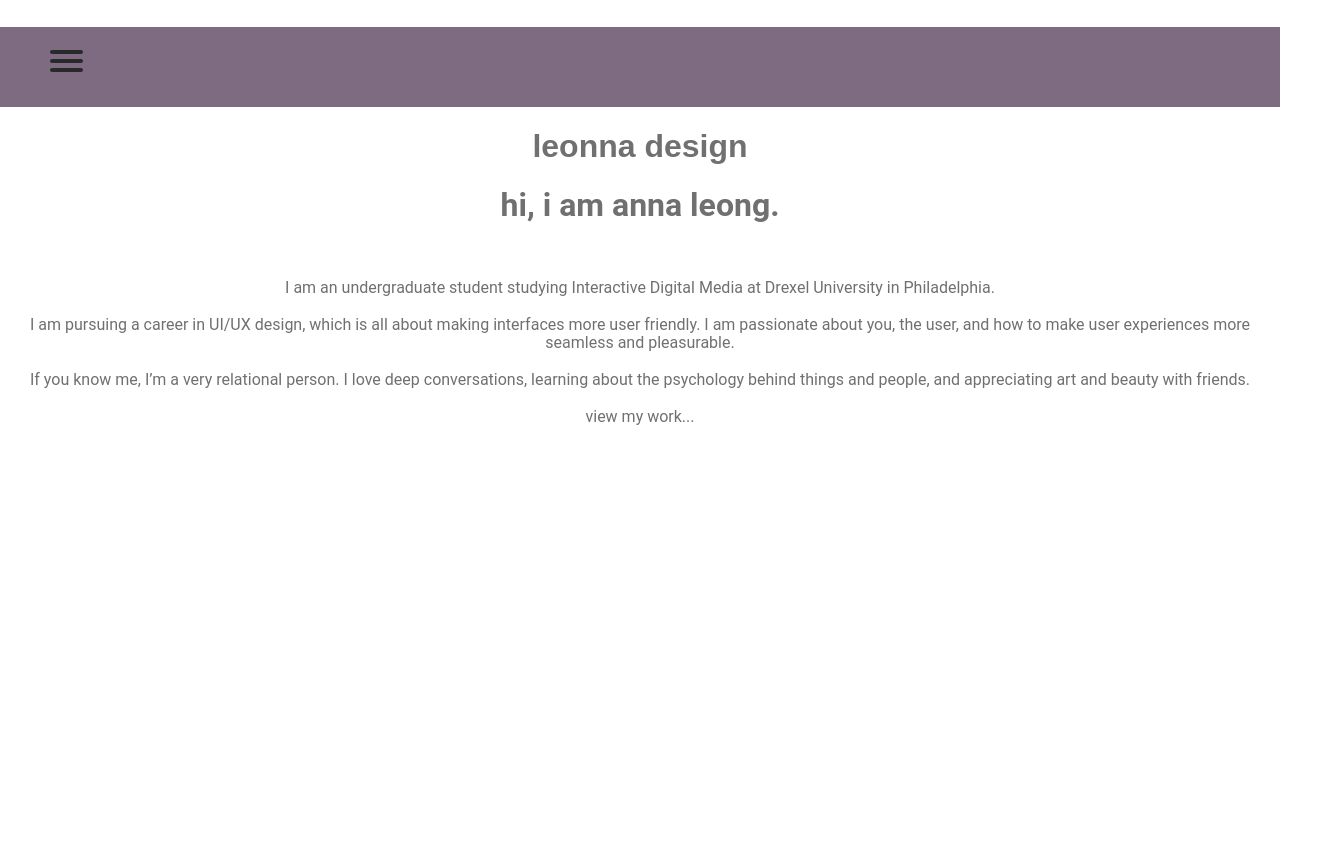
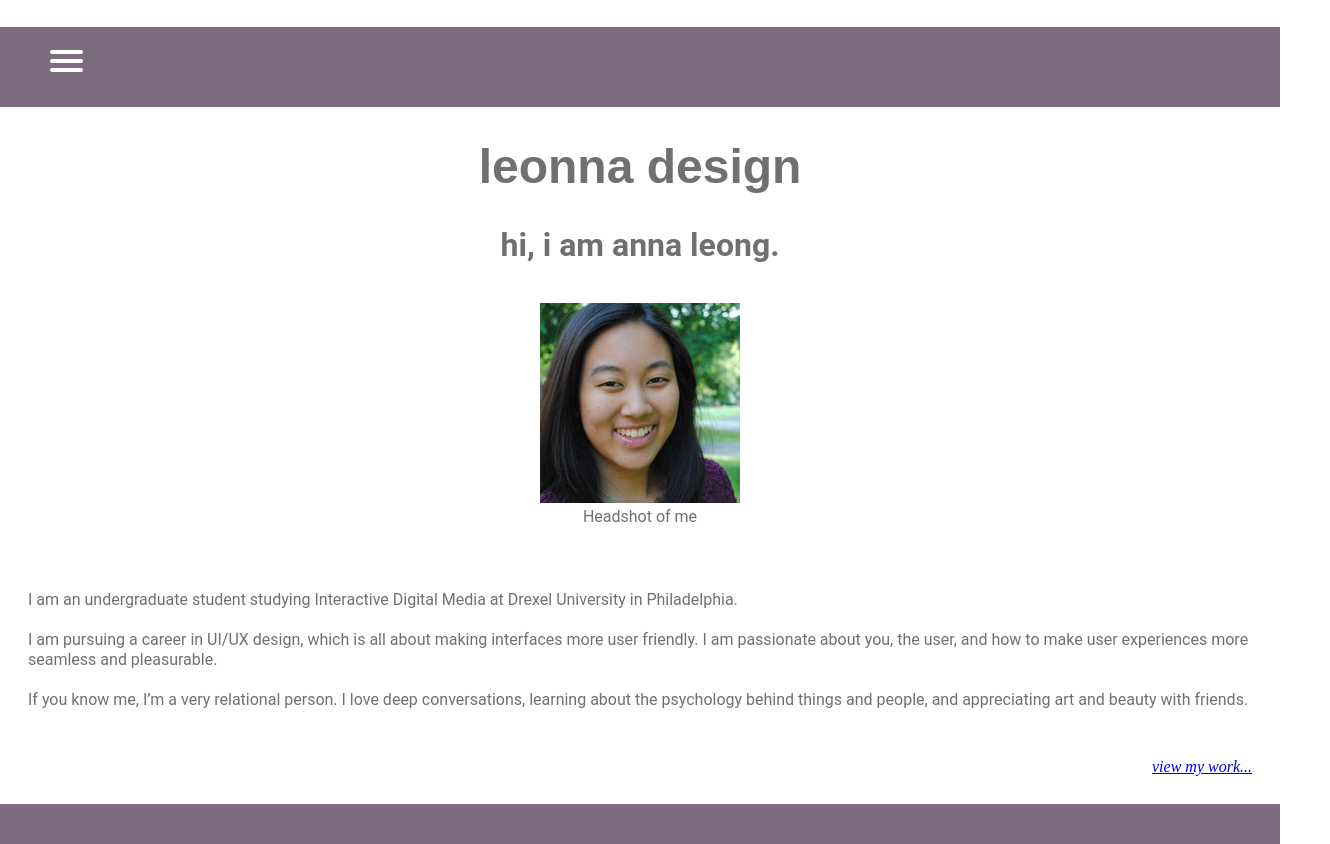
Before and after one commit to leonna26/idm222-al3376, a plain HTML site: page docs/about.html in a window 1280 px wide. Shown: the whole page, 1330 px wide, since content can reach past the window. Before the commit the page ends 800 px from the top, so only its background shows below. Drawn offline with Linux system fonts and the light colour scheme.

Commit message:
Updated pages
Contact and About page are almost done

```diff
--- a/docs/about.html
+++ b/docs/about.html
@@ -5,7 +5,6 @@
   <meta http-equiv="X-UA-Compatible" content="ie=edge">
   <link rel="stylesheet" type="text/css" href="normalize.css">
   <link rel="stylesheet" href="style.css">
-  <link rel="stylesheet" href="header.js">
   <title>Leonna Design - Anna Leong</title>
 
 <header>
@@ -43,13 +42,27 @@
         </ul>
       </div>
     </nav>
-    <div class="header" id="myHeader">
+    <div class="header">
     </div>
     <h1>leonna design</h1>
   </header>
 
 <body>
-  <h1>hi, i am anna leong.</h1>
+ <div class="title">
+   <h1>hi, i am anna leong.</h1>
+ </div>
+  <style>
+    img {
+      max-width: 100%;
+      height: auto;
+    }
+  </style>
+  <figure class="image">
+    <img src="../images/headshot.jpg" alt="Anna Leong headshot">
+    <figcaption>Headshot of me</figcaption>
+  </figure>
+
+<div class="paragraph">
   <br>
   <p>I am an undergraduate student studying Interactive Digital Media at Drexel University in Philadelphia.
   <br>
@@ -60,8 +73,16 @@
       If you know me, I’m a very relational person. I love deep conversations, learning about the psychology behind things and people, and appreciating art and beauty with friends.
   <br>
   <br>
-  view my work...
-  </p>
+</p>
+</div>
 
+<div class="link">
+<p>
+<a href="work.html">view my work...</a>
+</p>
+</div>
 </body>
+
+<div class="footer">
+</div>
 </html>
--- a/docs/header.js
+++ /dev/null
@@ -1,17 +0,0 @@
-// When the user scrolls the page, execute myFunction
-window.onscroll = function() {myFunction()};
-
-// Get the header
-var header = document.getElementById("myHeader");
-
-// Get the offset position of the navbar
-var sticky = header.offsetTop;
-
-// Add the sticky class to the header when you reach its scroll position. Remove "sticky" when you leave the scroll position
-function myFunction() {
-  if (window.pageYOffset > sticky) {
-    header.classList.add("sticky");
-  } else {
-    header.classList.remove("sticky");
-  }
-}
--- a/docs/style.css
+++ b/docs/style.css
@@ -1,15 +1,9 @@
-/*
- * Made by Erik Terwan
- * 24th of November 2015
- * MIT License
- *
- *
- * If you are thinking of using this in
- * production code, beware of the browser
- * prefixes.
- */
+html, body {
+  max-width: 100%;
+  overflow-x: hidden;
+}
 
- body
+body
  {
    margin: 0;
    padding: 0;
@@ -35,6 +29,7 @@
   background: #ffffff;
   color: #707070;
   font-family: "Sacramento", sans-serif;
+  font-size: 1.5rem;
  }
 
  #menuToggle
@@ -92,7 +87,8 @@
    margin-bottom: 5px;
    position: relative;
 
-   background: #29292b;
+
+   background: #ffffff;
    border-radius: 3px;
 
    z-index: 1;
@@ -122,7 +118,7 @@
  {
    opacity: 1;
    transform: rotate(45deg) translate(-2px, -1px);
-   background: #232323;
+   background: #ffffff;
  }
 
  /*
@@ -153,8 +149,10 @@
    margin: -100px 0 0 -50px;
    padding: 50px;
    padding-top: 125px;
+      font-family: "Roboto", sans-serif;
 
-   background: #ededed;
+
+   background: #7E6A81;
    list-style-type: none;
    -webkit-font-smoothing: antialiased;
    /* to stop flickering of text in safari */
@@ -182,23 +180,37 @@
 
  /* Style the header */
 .header {
-    padding: 40px 16px;
+    padding: 2.5rem 1.25rem;
     background: #7E6A81;
+    display: fixed;
+    margin-top: 0;
   }
 
-  /* Page content */
-  .content {
-    padding: 16px;
-  }
+.paragraph
+ {
+   margin: 1.75rem;
+   line-height: 1.25;
+   color: #707070;
+   font-family: "Roboto", sans-serif;
+   text-align: left;
+ }
 
-  /* The sticky class is added to the header with JS when it reaches its scroll position */
-  .sticky {
-    position: fixed;
-    top: 0;
-    width: 100%
-  }
+.image {
+  margin-top: 2.5rem;
+}
 
-  /* Add some top padding to the page content to prevent sudden quick movement (as the header gets a new position at the top of the page (position:fixed and top:0) */
-  .sticky + .content {
-    padding-top: 102px;
-  }
+.link {
+  font-family: "PT Serif", serif;
+  font-style: italic;
+  text-align: right;
+  margin: 1.75rem;
+}
+
+.footer {
+  bottom: 0;
+  width: 100%;
+  height: 2.5rem;
+  background-color: #7E6A81;
+  color: white;
+  text-align: center;
+}
```
Also changed, not shown: docs/contact.html (+2 -2 lines), docs/index.html (+2 -6 lines), docs/resume.html (+2 -2 lines), docs/work.html (+0 -1 lines), index.html (deleted, +0 -61 lines), images/headshot.jpg (added).
